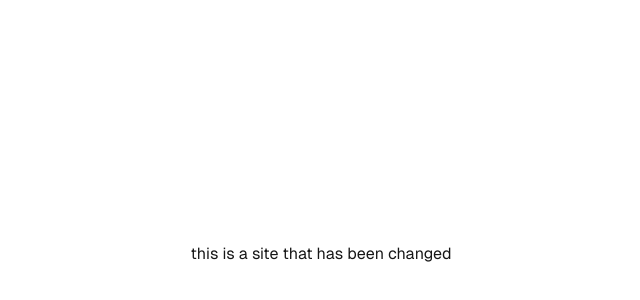
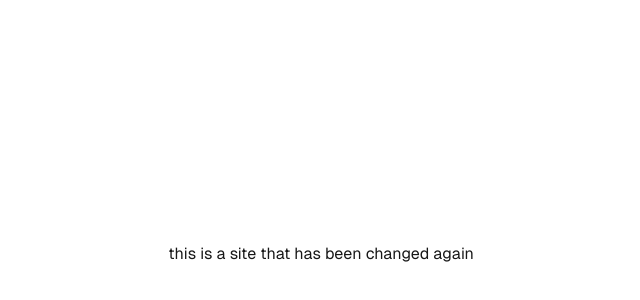
Before and after one commit to Whittaker555/sotf-fe, a Next.js app in the folder app/: page / in a window 1280 px wide. Shown: the part 146-446 px from the top of the page, without its empty margins (319-959 px from the left). Built offline with nearby package versions, Linux system fonts and the light colour scheme.

Commit message:
does this work?

```diff
--- a/app/src/app/page.tsx
+++ b/app/src/app/page.tsx
@@ -2,7 +2,7 @@ export default function Home() {
   return (
     <div className="grid grid-rows-[20px_1fr_20px] items-center justify-items-center min-h-screen p-8 pb-20 gap-16 sm:p-20 font-[family-name:var(--font-geist-sans)]">
       <main className="flex flex-col gap-8 row-start-2 items-center sm:items-start">
-        <h1>this is a site that has been changed</h1>
+        <h1>this is a site that has been changed again</h1>
       </main>
     </div>
   );
```
